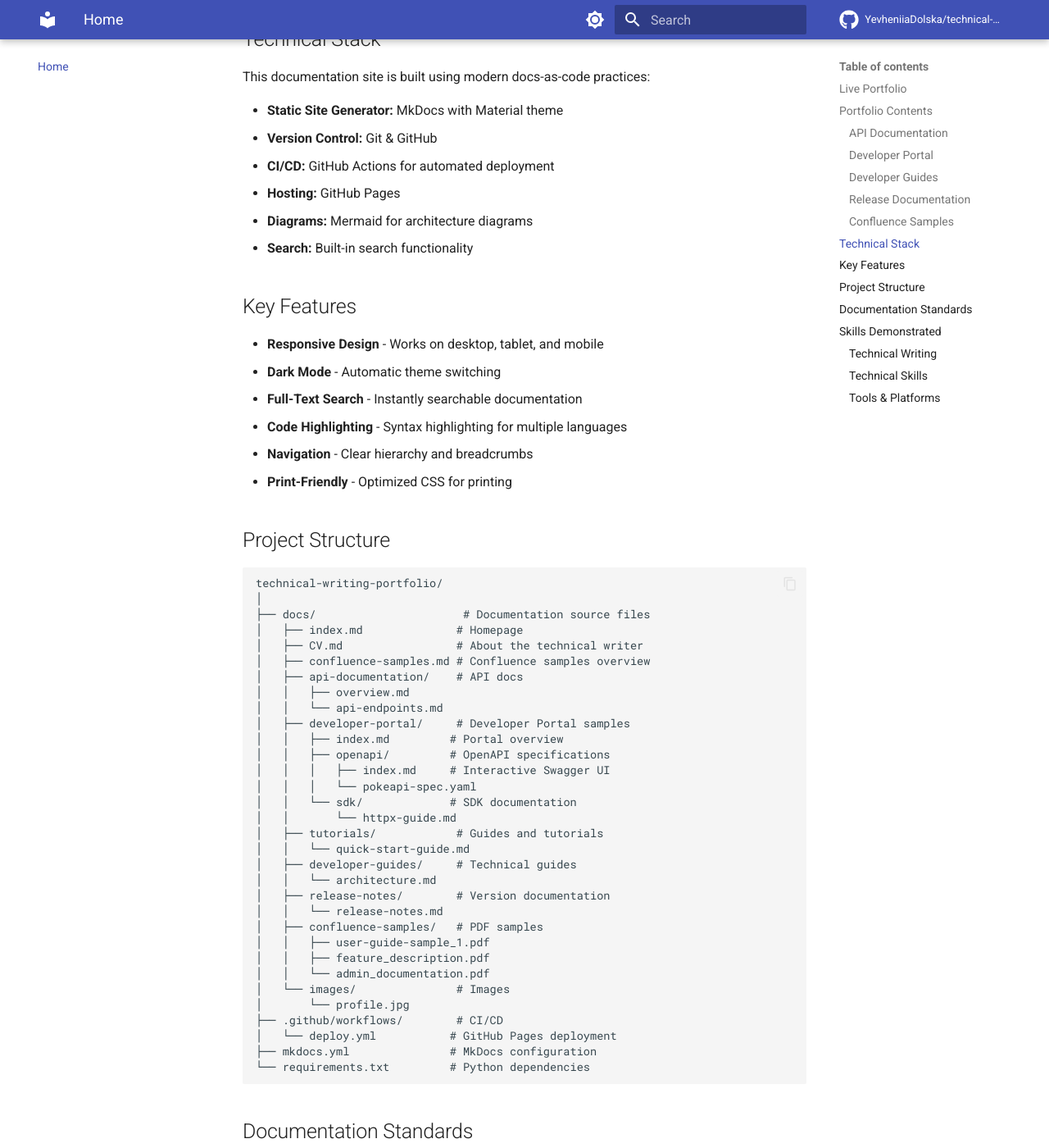
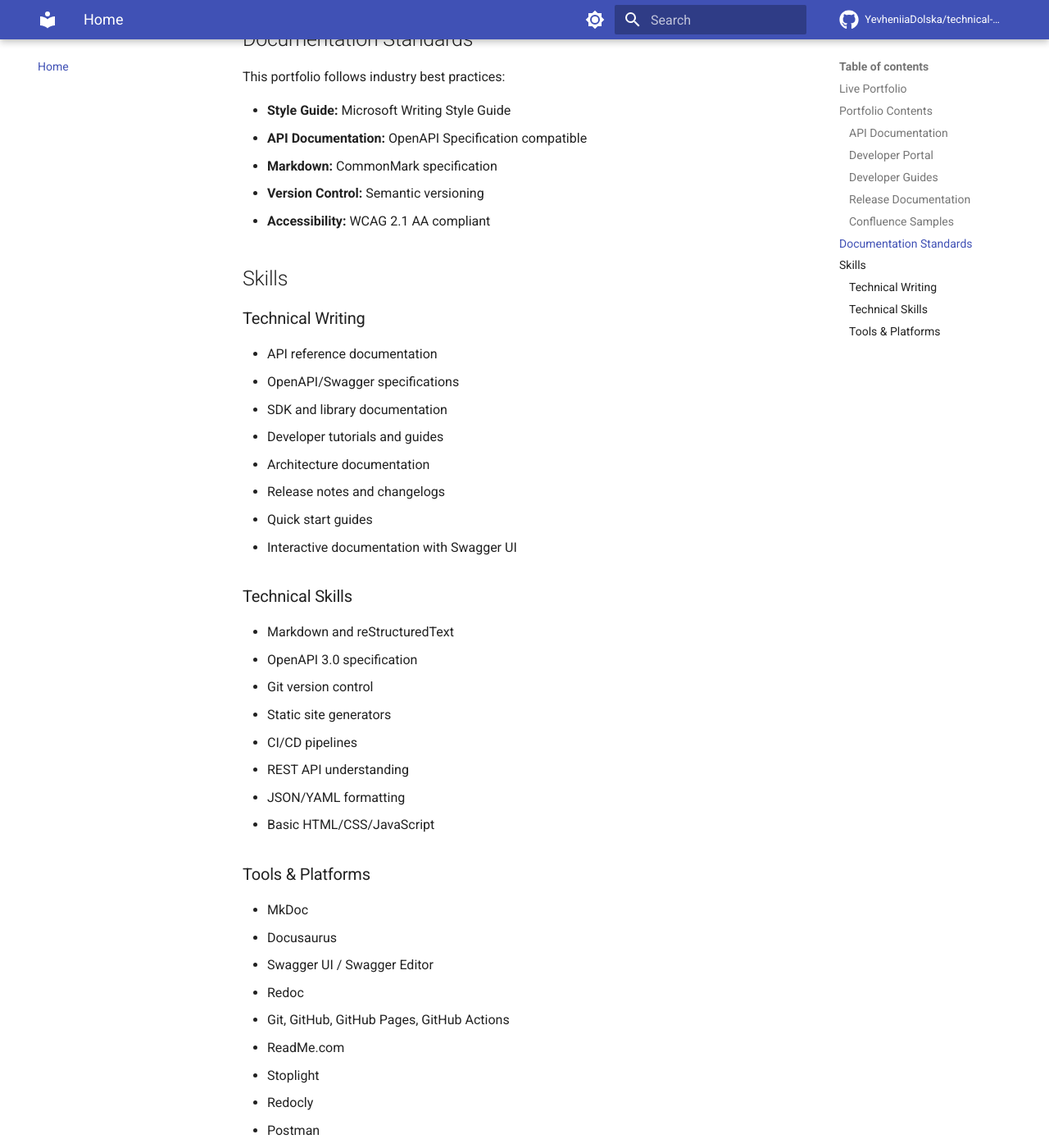
Before and after one commit to YevheniiaDolska/technical-writing-portfolio, an MkDocs documentation site: the page built from docs/index.md, in a window 1280 px wide and 1400 px high, scrolled down 1362 px. Shown: the whole window at 82% size. Built offline with MkDocs 1.6.1 and Material for MkDocs 9.7.7, drawn with Linux system fonts in a browser that asks for light colours; comment, search, counter and statistics services are not loaded.

Commit message:
Small changes

````diff
--- a/docs/index.md
+++ b/docs/index.md
@@ -34,63 +34,6 @@ This portfolio showcases various types of technical documentation:
 ### Confluence Samples
 - **[Confluence Documentation Samples](confluence-samples.md)** - User guides, feature descriptions, and admin documentation created in Confluence
 
-## Technical Stack
-
-This documentation site is built using modern docs-as-code practices:
-
-- **Static Site Generator:** MkDocs with Material theme
-- **Version Control:** Git & GitHub
-- **CI/CD:** GitHub Actions for automated deployment
-- **Hosting:** GitHub Pages
-- **Diagrams:** Mermaid for architecture diagrams
-- **Search:** Built-in search functionality
-
-## Key Features
-
-- **Responsive Design** - Works on desktop, tablet, and mobile
-- **Dark Mode** - Automatic theme switching
-- **Full-Text Search** - Instantly searchable documentation
-- **Code Highlighting** - Syntax highlighting for multiple languages
-- **Navigation** - Clear hierarchy and breadcrumbs
-- **Print-Friendly** - Optimized CSS for printing
-
-## Project Structure
-
-```
-technical-writing-portfolio/
-│
-├── docs/                      # Documentation source files
-│   ├── index.md              # Homepage
-│   ├── CV.md                 # About the technical writer
-│   ├── confluence-samples.md # Confluence samples overview
-│   ├── api-documentation/    # API docs
-│   │   ├── overview.md
-│   │   └── api-endpoints.md
-│   ├── developer-portal/     # Developer Portal samples
-│   │   ├── index.md         # Portal overview
-│   │   ├── openapi/         # OpenAPI specifications
-│   │   │   ├── index.md     # Interactive Swagger UI
-│   │   │   └── pokeapi-spec.yaml
-│   │   └── sdk/             # SDK documentation
-│   │       └── httpx-guide.md
-│   ├── tutorials/            # Guides and tutorials
-│   │   └── quick-start-guide.md
-│   ├── developer-guides/     # Technical guides
-│   │   └── architecture.md
-│   ├── release-notes/        # Version documentation
-│   │   └── release-notes.md
-│   ├── confluence-samples/   # PDF samples
-│   │   ├── user-guide-sample_1.pdf
-│   │   ├── feature_description.pdf
-│   │   └── admin_documentation.pdf
-│   └── images/               # Images
-│       └── profile.jpg
-├── .github/workflows/        # CI/CD
-│   └── deploy.yml           # GitHub Pages deployment
-├── mkdocs.yml               # MkDocs configuration
-└── requirements.txt         # Python dependencies
-```
-
 ## Documentation Standards
 
 This portfolio follows industry best practices:
@@ -101,7 +44,7 @@ This portfolio follows industry best practices:
 - **Version Control:** Semantic versioning
 - **Accessibility:** WCAG 2.1 AA compliant
 
-## Skills Demonstrated
+## Skills
 
 ### Technical Writing
 - API reference documentation
````
Also changed, not shown: docs/CV.md (+0 -27 lines).
